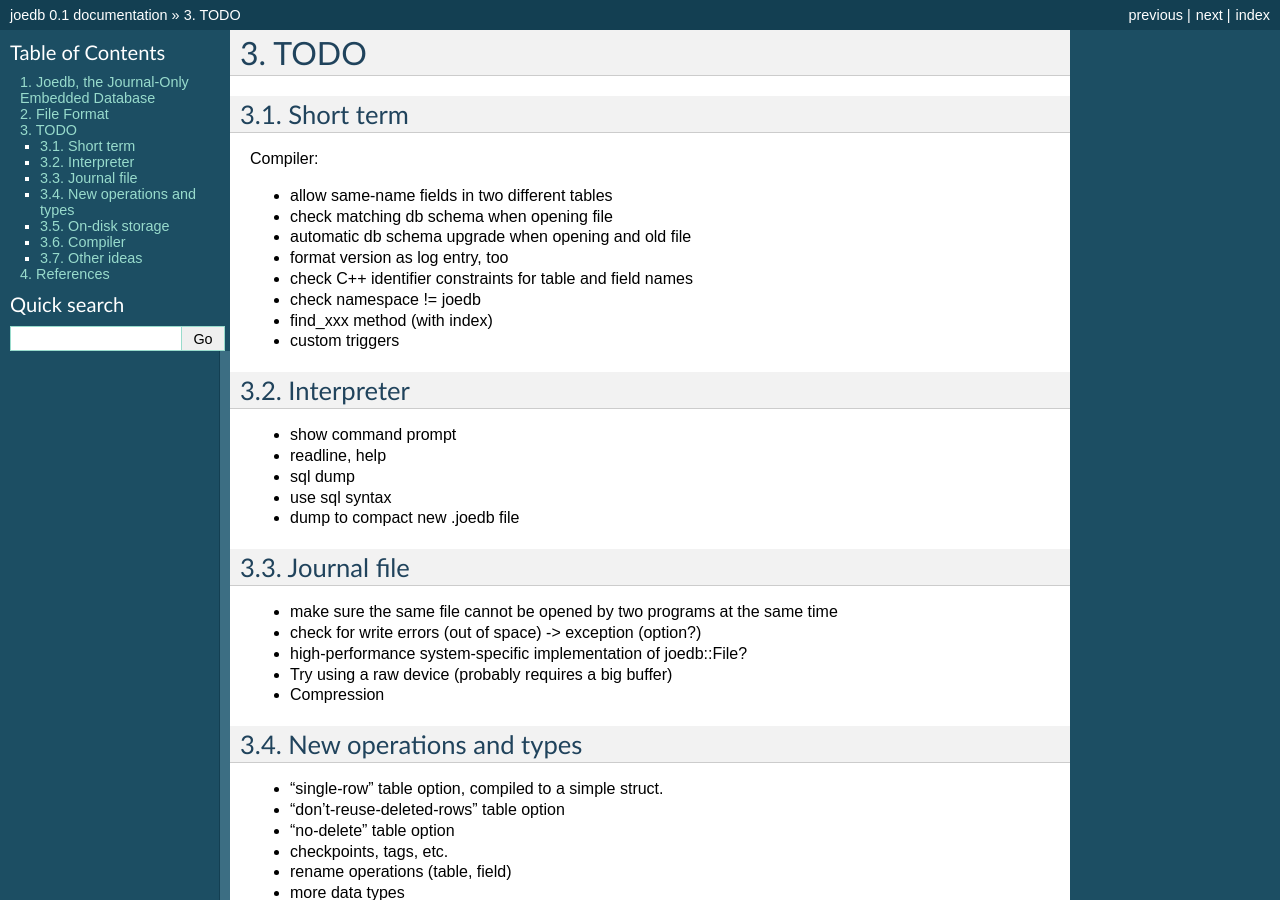
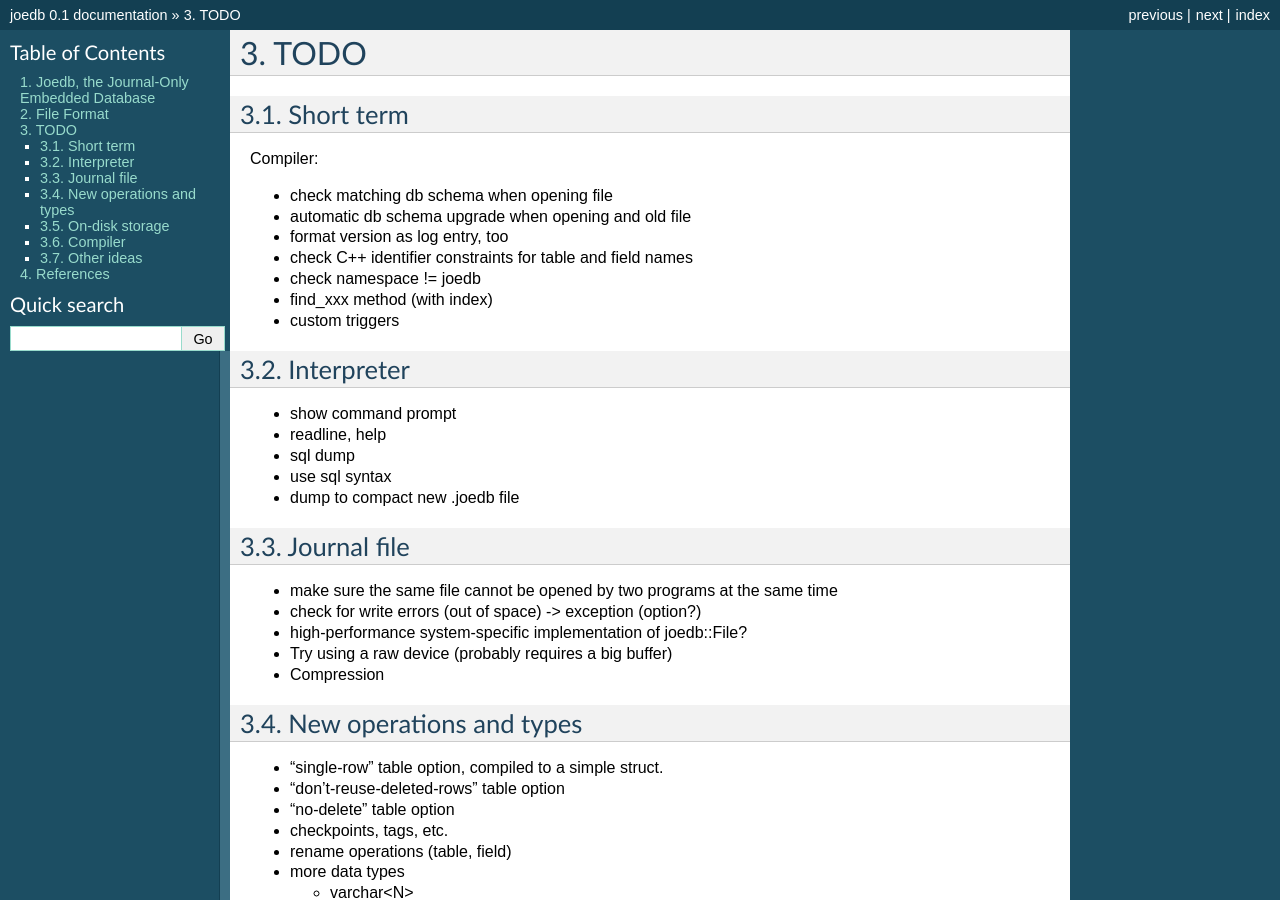
Before and after one commit to Remi-Coulom/joedb, a Sphinx documentation site: the page built from doc/source/todo.rst, in a window 1280 px wide and 900 px high. Built offline with Sphinx 7.4.7, drawn with Linux system fonts in a browser that asks for light colours; formulas are drawn with MathJax 3.

Commit message:
Student hired + same-name fields work

```diff
--- a/README.rst
+++ b/README.rst
@@ -6,5 +6,3 @@
 In joedb, the journal of all modifications is stored to disk. This way, the whole data history is remembered, and it is possible to re-create any past state of the database. It is also a way to make the system extremely simple, and fast.
 
 To get started, please take at a look at the _`documentation http://www.remi-coulom.fr/joedb/intro.html`.
-
-Note: I am hiring a student intern to develop joedb. This internship can start on April 18th or later, and will take place in Lille, France. Please contact me for more details if you are interested.
--- a/doc/source/todo.rst
+++ b/doc/source/todo.rst
@@ -5,7 +5,6 @@
 ----------
 Compiler:
 
-- allow same-name fields in two different tables
 - check matching db schema when opening file
 - automatic db schema upgrade when opening and old file
 - format version as log entry, too
```
